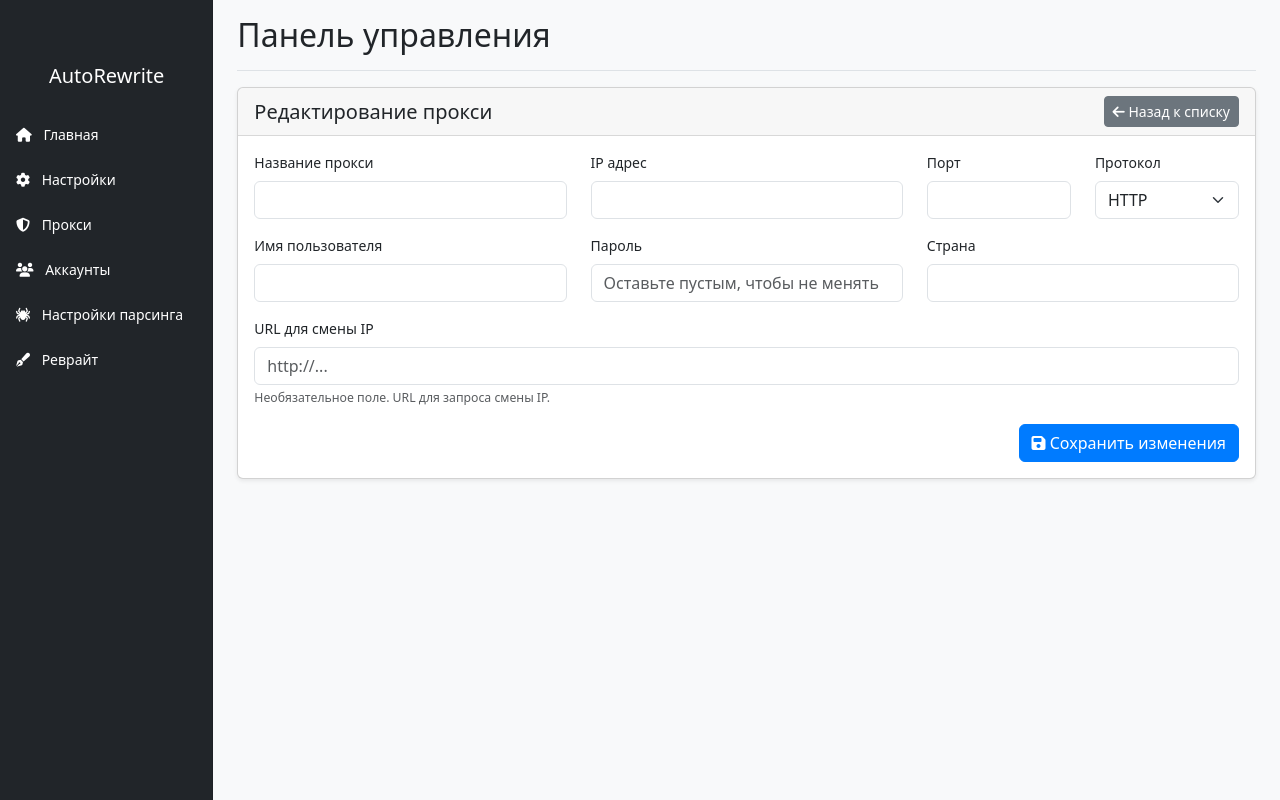
After one commit to ohchillman/AutoRewrite, a PHP site: the page made by views/proxies/edit.php in a window 1280 px wide. The commit adds this page. Run offline with PHP 8.4, Linux system fonts and the light colour scheme; the template is opened without the code that fills it, so the values that code supplies are empty.

Commit message:
Добавлена возможность редактировать прокси

```diff
--- /dev/null
+++ b/views/proxies/edit.php
@@ -0,0 +1,83 @@
+<div class="row">
+    <div class="col-md-12">
+        <div class="card">
+            <div class="card-header d-flex justify-content-between align-items-center">
+                <h5 class="mb-0">Редактирование прокси</h5>
+                <a href="/proxies" class="btn btn-sm btn-secondary">
+                    <i class="fas fa-arrow-left"></i> Назад к списку
+                </a>
+            </div>
+            <div class="card-body">
+                <form action="/proxies/edit/<?php echo $proxy['id']; ?>" method="POST" class="ajax-form">
+                    <div class="row">
+                        <div class="col-md-4">
+                            <div class="mb-3">
+                                <label for="name" class="form-label">Название прокси</label>
+                                <input type="text" class="form-control" id="name" name="name" value="<?php echo htmlspecialchars($proxy['name']); ?>" required>
+                            </div>
+                        </div>
+                        <div class="col-md-4">
+                            <div class="mb-3">
+                                <label for="ip" class="form-label">IP адрес</label>
+                                <input type="text" class="form-control" id="ip" name="ip" value="<?php echo htmlspecialchars($proxy['ip']); ?>" required>
+                            </div>
+                        </div>
+                        <div class="col-md-2">
+                            <div class="mb-3">
+                                <label for="port" class="form-label">Порт</label>
+                                <input type="number" class="form-control" id="port" name="port" value="<?php echo htmlspecialchars($proxy['port']); ?>" required>
+                            </div>
+                        </div>
+                        <div class="col-md-2">
+                            <div class="mb-3">
+                                <label for="protocol" class="form-label">Протокол</label>
+                                <select class="form-select" id="protocol" name="protocol" required>
+                                    <option value="http" <?php echo $proxy['protocol'] == 'http' ? 'selected' : ''; ?>>HTTP</option>
+                                    <option value="https" <?php echo $proxy['protocol'] == 'https' ? 'selected' : ''; ?>>HTTPS</option>
+                                    <option value="socks4" <?php echo $proxy['protocol'] == 'socks4' ? 'selected' : ''; ?>>SOCKS4</option>
+                                    <option value="socks5" <?php echo $proxy['protocol'] == 'socks5' ? 'selected' : ''; ?>>SOCKS5</option>
+                                </select>
+                            </div>
+                        </div>
+                    </div>
+                    <div class="row">
+                        <div class="col-md-4">
+                            <div class="mb-3">
+                                <label for="username" class="form-label">Имя пользователя</label>
+                                <input type="text" class="form-control" id="username" name="username" value="<?php echo htmlspecialchars($proxy['username'] ?? ''); ?>">
+                            </div>
+                        </div>
+                        <div class="col-md-4">
+                            <div class="mb-3">
+                                <label for="password" class="form-label">Пароль</label>
+                                <input type="password" class="form-control" id="password" name="password" placeholder="Оставьте пустым, чтобы не менять">
+                            </div>
+                        </div>
+                        <div class="col-md-4">
+                            <div class="mb-3">
+                                <label for="country" class="form-label">Страна</label>
+                                <input type="text" class="form-control" id="country" name="country" value="<?php echo htmlspecialchars($proxy['country'] ?? ''); ?>">
+                            </div>
+                        </div>
+                    </div>
+                    <div class="row">
+                        <div class="col-md-12">
+                            <div class="mb-3">
+                                <label for="ip_change_url" class="form-label">URL для смены IP</label>
+                                <input type="text" class="form-control" id="ip_change_url" name="ip_change_url" value="<?php echo htmlspecialchars($proxy['ip_change_url'] ?? ''); ?>" placeholder="http://...">
+                                <div class="form-text">Необязательное поле. URL для запроса смены IP.</div>
+                            </div>
+                        </div>
+                    </div>
+                    <div class="row">
+                        <div class="col-md-12 d-flex justify-content-end">
+                            <button type="submit" class="btn btn-primary">
+                                <i class="fas fa-save"></i> Сохранить изменения
+                            </button>
+                        </div>
+                    </div>
+                </form>
+            </div>
+        </div>
+    </div>
+</div>
--- a/views/proxies/index.php
+++ b/views/proxies/index.php
@@ -145,6 +145,7 @@
                             </td>
                             <td>
                                 <div class="btn-group" role="group">
+
                                     <button type="button" class="btn btn-sm btn-info check-proxy-btn" data-proxy-id="<?php echo $proxy['id']; ?>">
                                         <i class="fas fa-sync-alt"></i> Проверить
                                     </button>
@@ -167,6 +168,11 @@
                                         <i class="fas fa-check"></i> Активировать
                                         <?php endif; ?>
                                     </button>
+
+                                    <a href="/proxies/edit/<?php echo $proxy['id']; ?>" class="btn btn-sm btn-info">
+                                        <i class="fas fa-edit"></i> Редактировать
+                                    </a>
+
                                     <button type="button" class="btn btn-sm btn-danger delete-btn"
                                             data-delete-url="/proxies/delete/<?php echo $proxy['id']; ?>"
                                             data-item-name="прокси <?php echo htmlspecialchars($proxy['name']); ?>">
```
Also changed, not shown: controllers/ProxiesController.php (+100 -0 lines).
